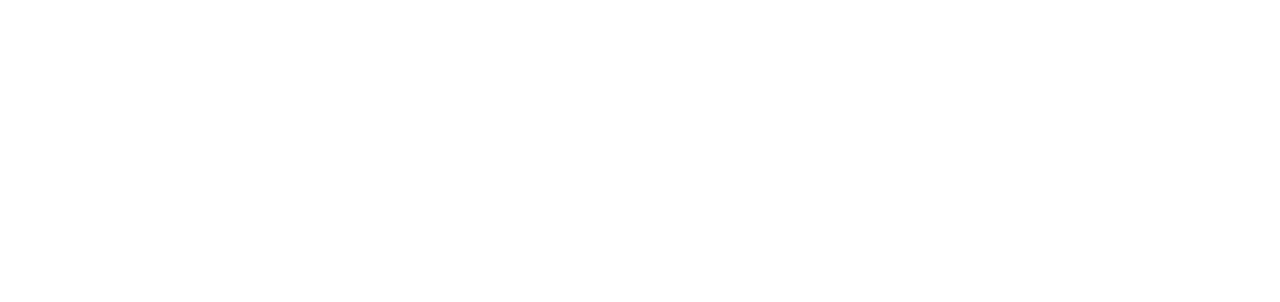
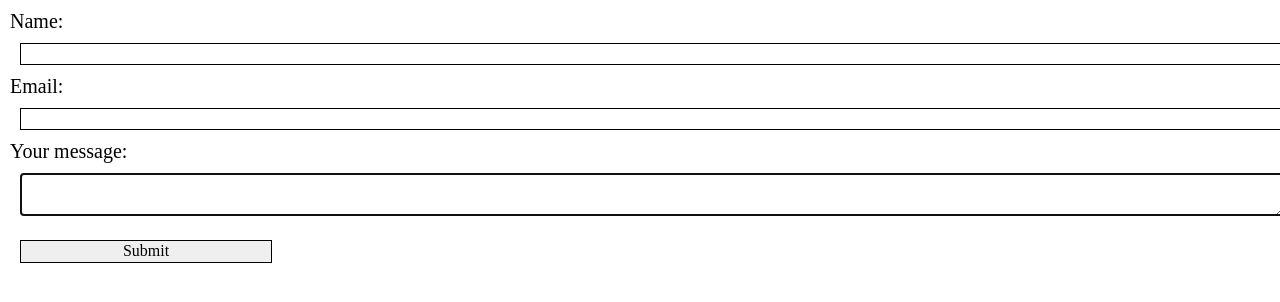
Before and after one commit to ramamdeeCode/Formspree, a plain HTML site: page index.html in a window 1280 px wide. Drawn offline with nearby package versions, Linux system fonts and the light colour scheme.

Commit message:
submit button

```diff
--- a/index.html
+++ b/index.html
@@ -9,12 +9,33 @@
             rel="stylesheet"
             type="text/css"
         />
+        <link href="style.css" rel="stylesheet" type="text/css" />
     </head>
-    <main>
-        <form>
-
-        </form>
-    </main>
-
+    <body>
+        <main>
+            <form>
+                <label for="name">Name:</label><br>
+                <input
+                    id="name"
+                    type="text"
+                    name="name"
+                    /><br>
+                <label for="email">Email:</label><br>
+                <input
+                    id="email"
+                    type="text"
+                    name="name"
+                    /><br>
+                <label for="form-message">Your message:</label><br>
+                <textarea
+                    id="form-message"
+                    name="message"
+                    autofocus="on"
+                    maxlength="200"
+                    ></textarea>
+                <input class="submit" type="submit" value="Submit">
+            </form>
+        </main>
+    </body>
 
 </html>
```
